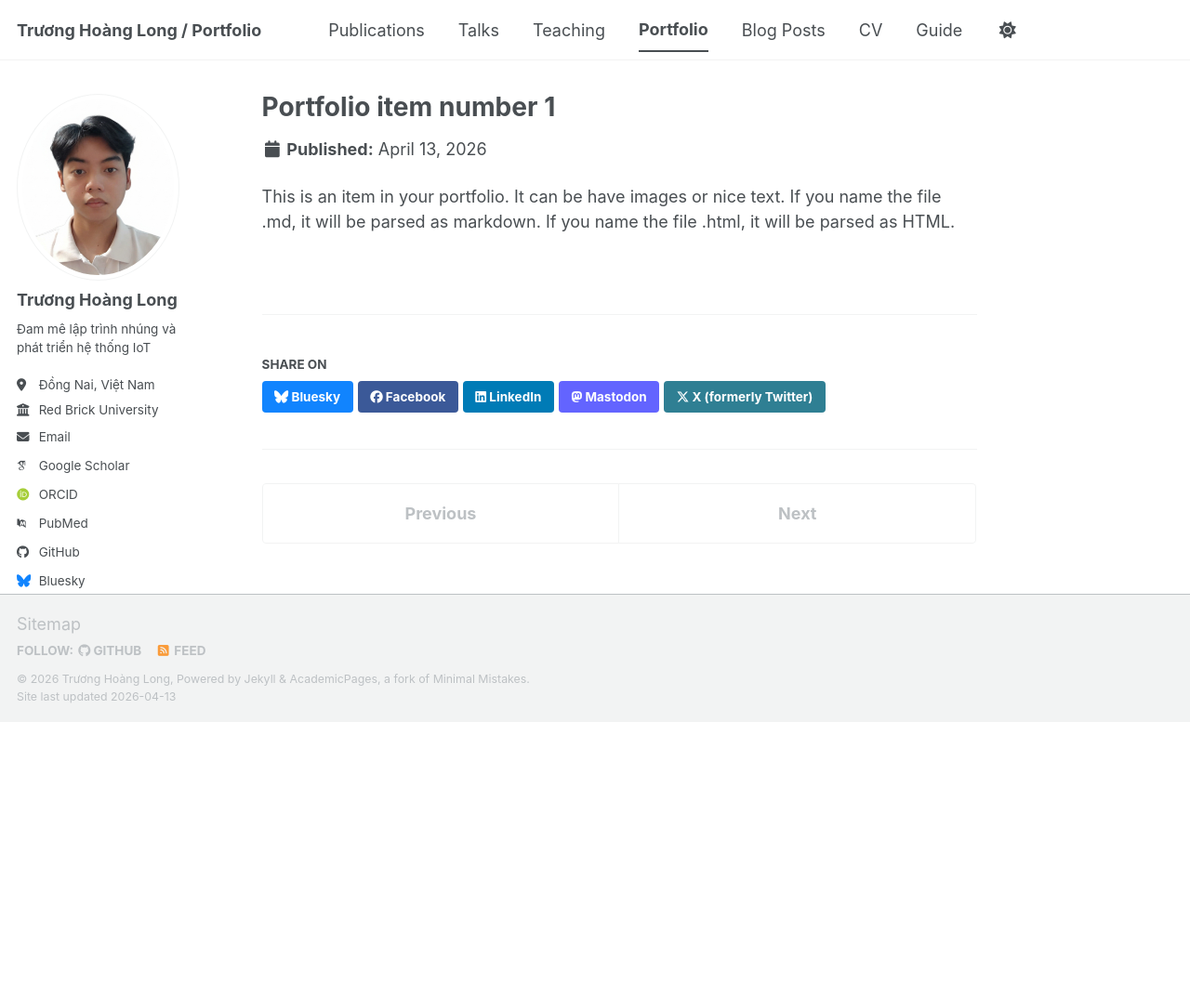
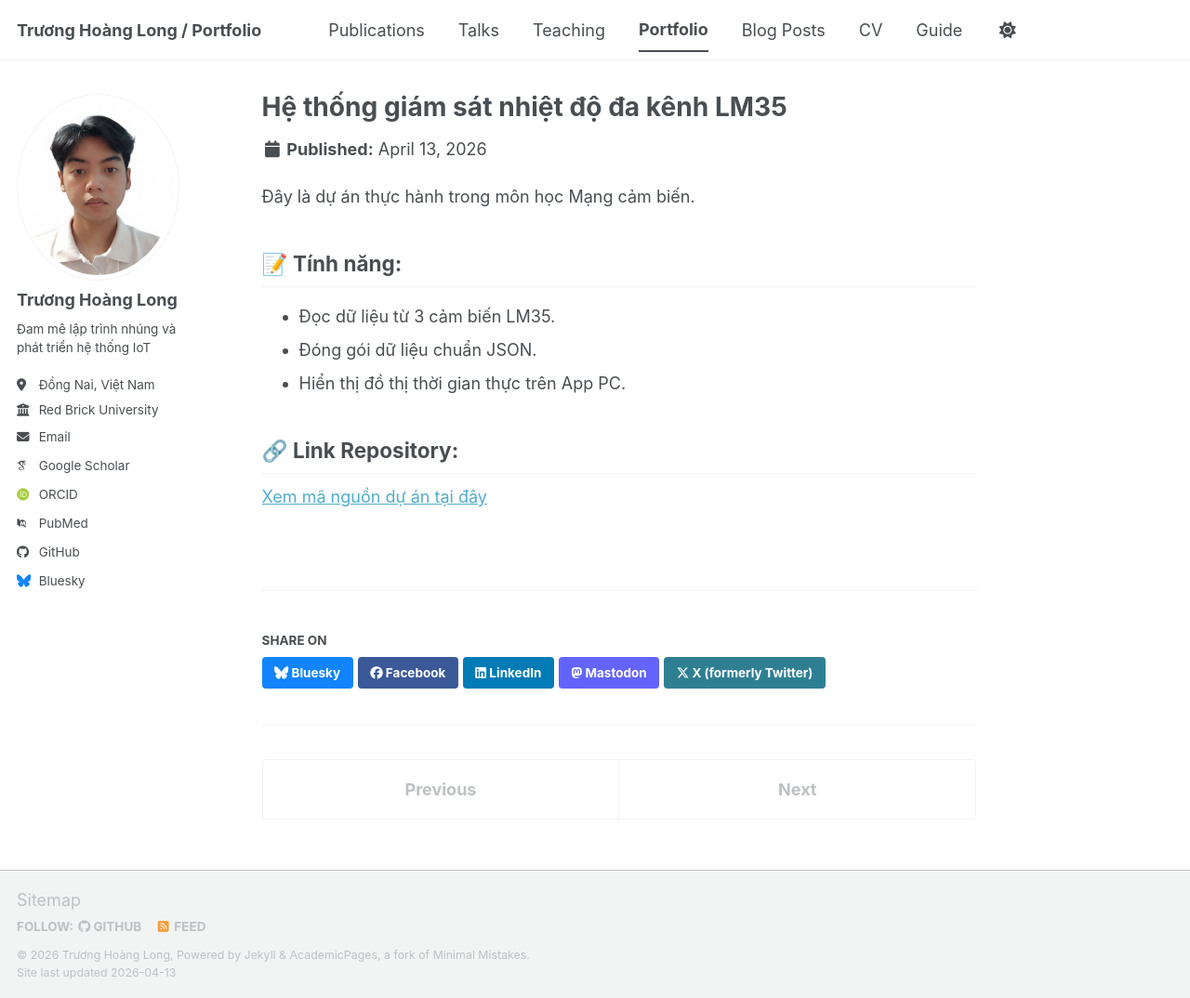
Before and after one commit to LongHT25/LongHT25.github.io, a Jekyll site: the page built from _portfolio/portfolio-1.md, in a window 1280 px wide and 1074 px high. Shown: the whole window at 93% size. Built offline with Jekyll 4.4.1, drawn with Linux system fonts in a browser that asks for light colours; some web fonts are replaced; a script bundle is joined from its source files by our own code; library files that are not in the unit come from our copies.

Commit message:
feat: them du an Arduino vao portfolio

```diff
--- a/_portfolio/portfolio-1.md
+++ b/_portfolio/portfolio-1.md
@@ -1,7 +1,15 @@
 ---
-title: "Portfolio item number 1"
-excerpt: "Short description of portfolio item number 1<br/><img src='/images/500x300.png'>"
+title: "Hệ thống giám sát nhiệt độ đa kênh LM35"
+excerpt: "Dự án đo nhiệt độ 3 kênh cảm biến LM35, giao tiếp máy tính qua chuẩn JSON và vẽ đồ thị trên C#.<br/><img src='/images/arduino_project.png'>"
 collection: portfolio
 ---
 
-This is an item in your portfolio. It can be have images or nice text. If you name the file .md, it will be parsed as markdown. If you name the file .html, it will be parsed as HTML.
+Đây là dự án thực hành trong môn học Mạng cảm biến.
+
+## 📝 Tính năng:
+- Đọc dữ liệu từ 3 cảm biến LM35.
+- Đóng gói dữ liệu chuẩn JSON.
+- Hiển thị đồ thị thời gian thực trên App PC.
+
+## 🔗 Link Repository:
+[Xem mã nguồn dự án tại đây](https://github.com/LongHT25/Arduino_LM35_TempMonitor)
```
